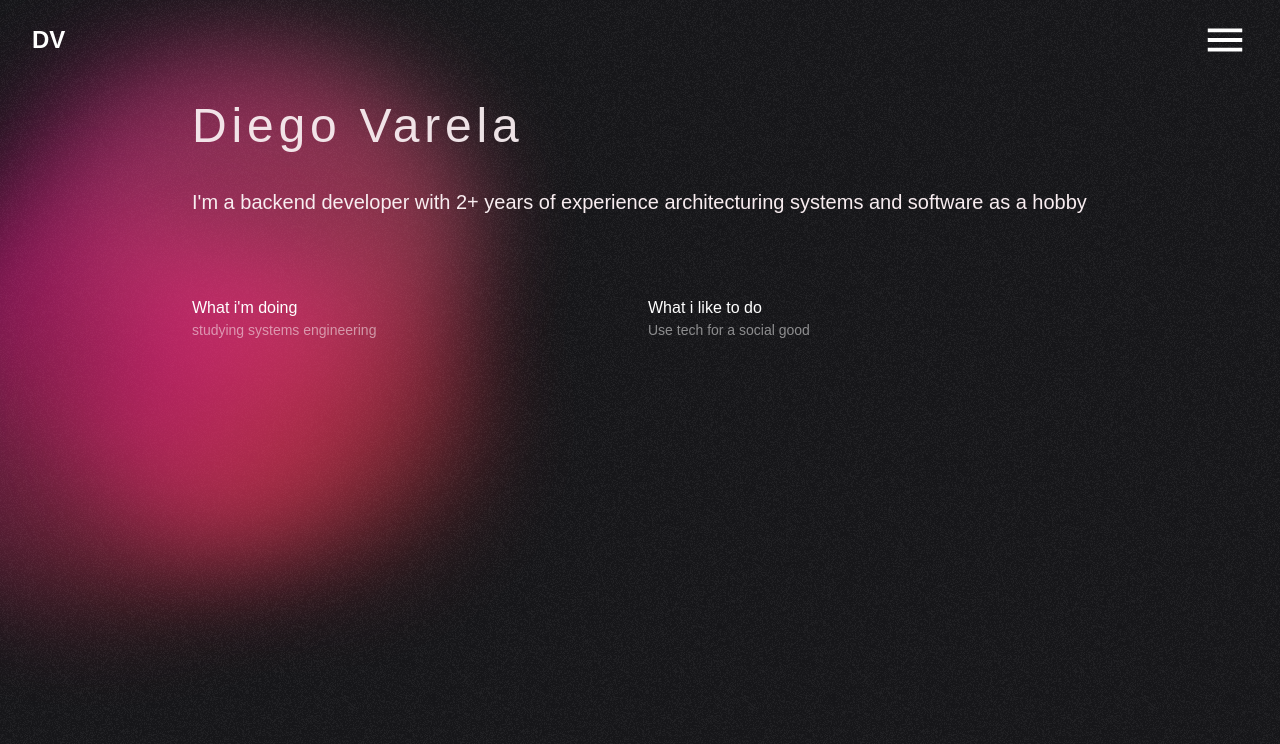
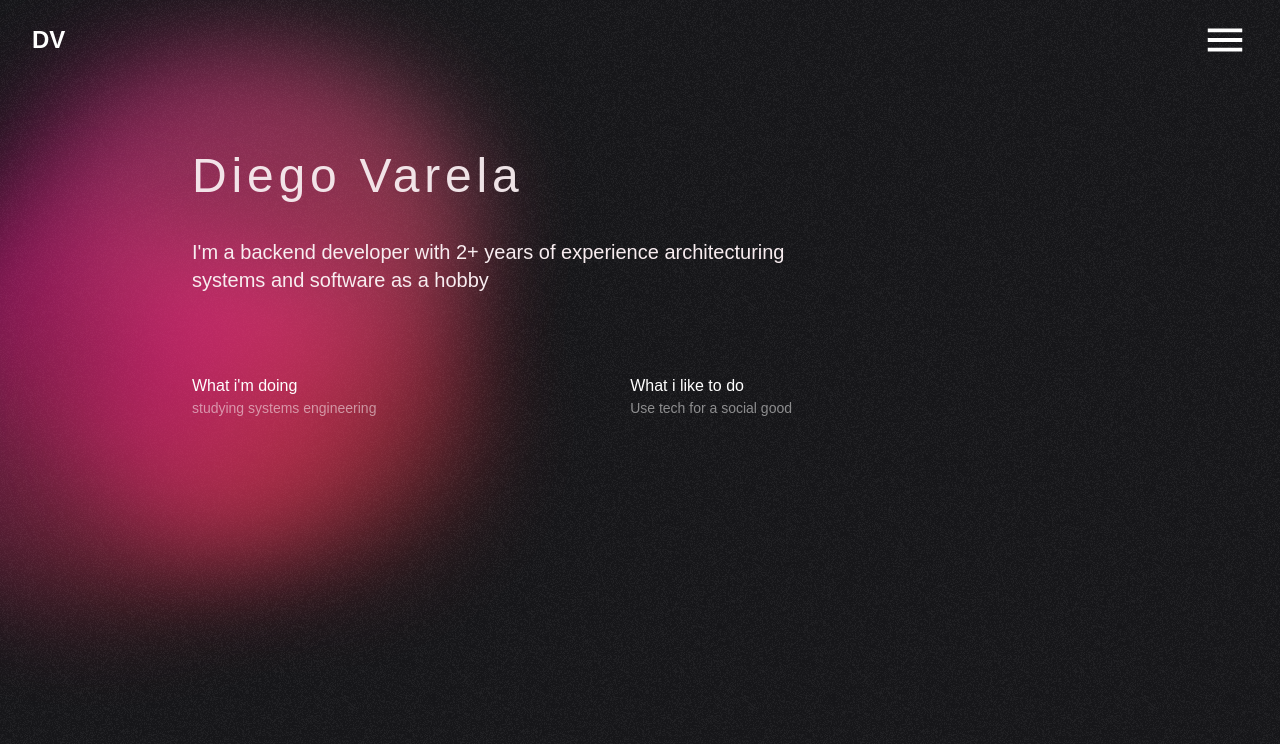
Before and after one commit to DevvDiego/DevvDiego.github.io, a SvelteKit app: page / in a window 1280 px wide. Shown: the top 744 px of the page. Built offline with nearby package versions, Linux system fonts and the light colour scheme.

Commit message:
Add queries for small and large devices

```diff
--- a/src/routes/+page.svelte
+++ b/src/routes/+page.svelte
@@ -35,7 +35,7 @@
     </div>
 
 
-    <div class="relative z-[4] px-[15%]" >
+    <div class="relative z-[4] px-[15%] sm:pt-[50px]" >
 
         <div class="
         pt-8 leading-tight tracking-widest
@@ -47,7 +47,8 @@
 
         <h1 class="
         mt-8
-        text-text-50 text-xl font-light "
+        text-text-50 text-xl font-light
+        lg:max-w-[600px]"
         >
             I'm a backend developer with 2+ years of experience
             architecturing systems and software
@@ -56,7 +57,9 @@
 
         <div class="
         mt-20 text-white
-        grid grid-cols-1 sm:grid-cols-2 gap-4">
+        flex flex-row flex-wrap justify-between gap-x-8 gap-y-8
+        max-w-[600px]
+        ">
             <div>
                 <h1 class="info_prev">What i'm doing</h1>
                 <p class="info_visual">studying systems engineering</p>
```
